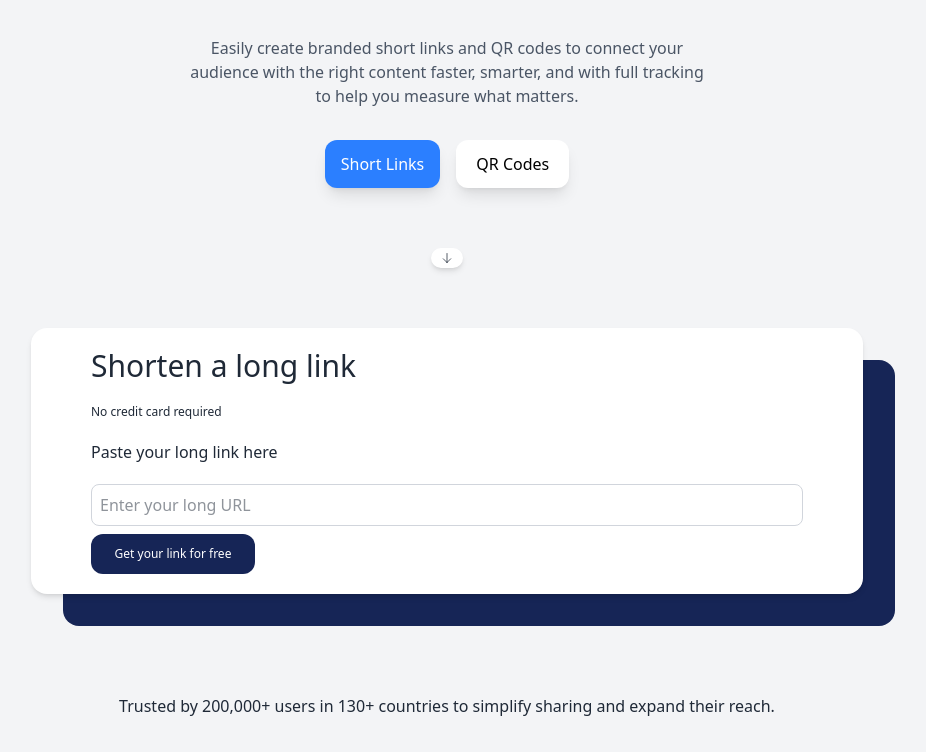
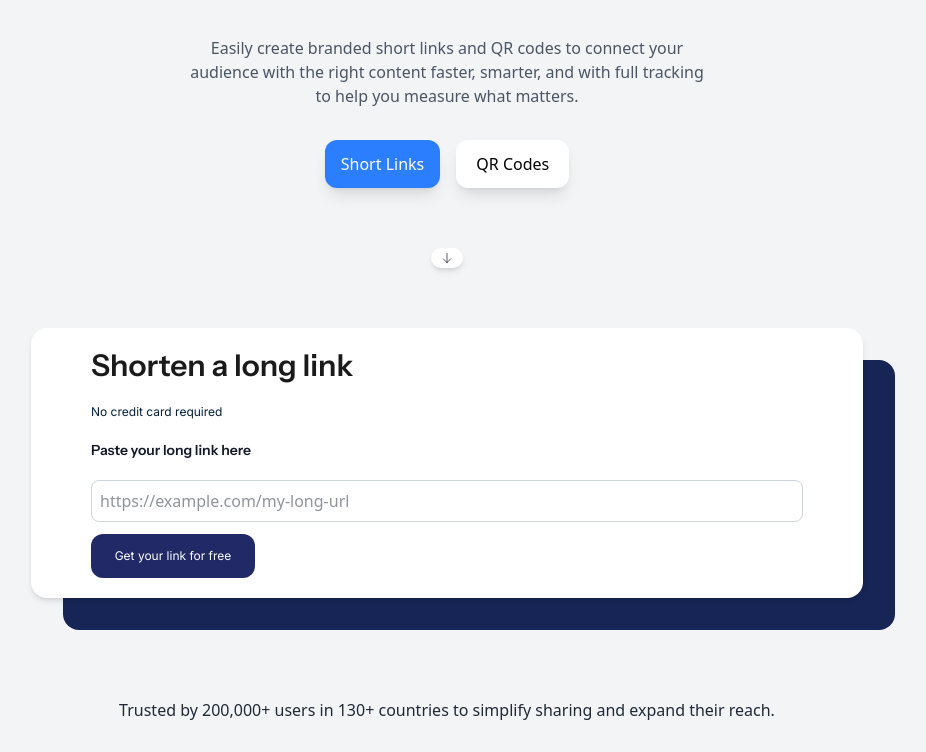
Before and after one commit to Yulong-Dev/Devalyze_url_shortener, a React (Vite) app in the folder devalyze_url/: page / in a window 1280 px wide. Shown: the part 408-1160 px from the top of the page, without its empty margins (193-1119 px from the left). Built offline with nearby package versions, Linux system fonts and the light colour scheme; a web font is replaced by a local one.

Commit message:
font changed at short link input container

```diff
--- a/devalyze_url/src/components/Hero.jsx
+++ b/devalyze_url/src/components/Hero.jsx
@@ -145,26 +145,26 @@ export default function Hero() {
         <div className="absolute top-2 left-2 md:top-8 md:left-8 w-full h-full bg-blue-950 rounded-2xl z-0"></div>
 
         <div className="flex flex-col gap-5 relative w-full bg-white rounded-2xl shadow-md z-10 px-5 sm:px-15 py-5">
-          <h2 className="text-3xl">
+          <h2 className="text-3xl text-[#1a1a1a] font-instrument font-semibold">
             {activeTab === "short"
               ? "Shorten a long link"
               : "Generate a QR code"}
           </h2>
-          <p className="text-xs">No credit card required</p>
-          <h3>Paste your long link here</h3>
+          <p className="text-xs text-[#031f39] font-Inter">No credit card required</p>
+          <h3 className='text-[#131927] font-instrument text-sm font-semibold '>Paste your long link here</h3>
 
-          <form onSubmit={handleSubmit} className="flex flex-col gap-2">
+          <form onSubmit={handleSubmit} className="flex flex-col gap-3">
             <input
               type="text"
               value={longUrl}
               onChange={(e) => setLongUrl(e.target.value)}
-              placeholder="Enter your long URL"
+              placeholder="https://example.com/my-long-url"
               className="flex-1 p-2 border border-gray-300 rounded-lg focus:outline-none focus:ring-1 focus:ring-blue-500"
             />
             <button
               type="submit"
               disabled={loading}
-              className={`w-41 px-5 py-3 rounded-xl bg-blue-950 text-white text-xs ${
+              className={`w-41 px-5 py-3.5 rounded-xl bg-[#212967] text-white text-xs font-Inter ${
                 loading
                   ? "opacity-50 cursor-not-allowed"
                   : "hover:bg-blue-800 transition"
--- a/devalyze_url/src/index.css
+++ b/devalyze_url/src/index.css
@@ -1,10 +1,12 @@
 @import url("https://fonts.googleapis.com/css2?family=Instrument+Sans:ital,wght@0,400..700;1,400..700&display=swap");
 @import url("https://fonts.googleapis.com/css2?family=Geist:wght@100..900&family=Instrument+Sans:ital,wght@0,400..700;1,400..700&display=swap");
+@import url('https://fonts.googleapis.com/css2?family=Inter:ital,opsz,wght@0,14..32,100..900;1,14..32,100..900&display=swap');
 @import "tailwindcss";
 
 @theme {
   --font-instrument: "Instrument Sans", sans-serif;
   --font-geist: "Geist", sans-serif;
+  --font-Inter: "Inter", sans-serif;
 }
 
 /* Custom global base styles */
--- a/devalyze_url/src/pages/SignUp.jsx
+++ b/devalyze_url/src/pages/SignUp.jsx
@@ -163,7 +163,7 @@ const SignUp = () => {
     <div className="text-black flex flex-col lg:flex-row min-h-screen">
       {/* Left Panel - Form Section */}
       <motion.div
-        className="bg-[#EDEFFE] w-full lg:w-[60%] flex flex-col items-center justify-center gap-10 py-10 lg:py-0 p-1"
+        className="bg-[#EDEFFE] w-full lg:w-[50%] flex flex-col items-center justify-center gap-10 py-10 lg:py-0 p-1"
         initial="hidden"
         animate="visible"
         variants={containerVariants}
@@ -377,7 +377,7 @@ const SignUp = () => {
       </motion.div>
 
       {/* Right Panel - Image Section (hidden on mobile) */}
-      <div className="hidden lg:block w-[40%] overflow-hidden ">
+      <div className="hidden lg:block w-[50%] overflow-hidden ">
         <motion.img
           src={signup}
           alt="Phone"
```
